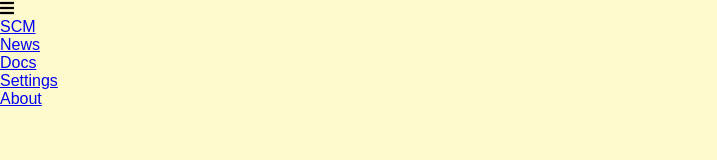
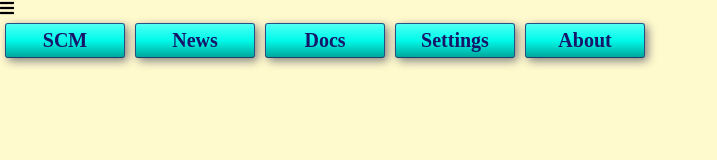
Before and after one commit to grayts21/CSS-drops, a website: page app/index.html in a window 1280 px wide. Shown: the whole page, without its empty margins (0-717 px from the left). Drawn offline with Linux system fonts and the light colour scheme; files that its build step writes are made by us from their sources.

Commit message:
Buttons are working

```diff
--- a/app/css/style.less
+++ b/app/css/style.less
@@ -8,3 +8,97 @@ body {
   font-family: 'Josefin Sans', sans-serif;
   background: #FFFACD;
 }
+
+nav ul {
+  list-style-type: none;
+  display: block;
+}
+
+// li {
+//   text-align: center;
+// }
+
+.a2Btn {
+  float: left;
+  /* list-style-type: none; */
+  /* border: 1px solid #000; */
+  /* font-family: "Arial Black"; */
+  text-decoration: none;
+
+}
+
+.btn {
+  font-family: "Copperplate Gothic";
+  font-weight: bold;
+  font-size: 20px;
+  text-align: center;
+  color: #16166B;
+  // padding: 5px 20px 5px 20px;
+  padding: 5px 5px 5px 5px;
+  width: 120px;
+  border:  #16166B 1px solid;
+  border-radius: 3px;
+  margin: 5px;
+  box-shadow: 3px 3px 10px gray;
+
+  // &:before, &:after {
+  //   content: '';
+  //   position: absolute;
+
+  // }
+  // &:after {
+  //   top: 0;
+  //   bottom: 0;
+  //   right: 0;
+  //   left: 0;
+  //   border: 2px solid rgba(255, 255, 255, 0.1);
+  //   border-bottom: 0;
+  //   border-radius: 7px;
+  // }
+
+  &.alt {
+    -webkit-box-shadow: 0 1px 3px rgba(0, 0, 0, 0.25);
+    box-shadow: 0 1px 3px rgba(0, 0, 0, 0.25);
+  }
+
+  &.alt:before {
+    display: none;
+  }
+
+  &.blue {
+    background: #3471b8;
+    border-color: #255184 #244f80 #1e4068;
+    background-image: linear-gradient(to bottom, #497fcc 0%, #3d72c8 50%, #3471b8 50%, #2365a0 100%);
+    /* Permalink - use to edit and share this gradient: http://colorzilla.com/gradient-editor/#54fff2+0,33fff1+17,00fae9+49,00c2b5+84,00a89d+100 */
+    background: #54fff2; /* Old browsers */
+    background-image: -moz-linear-gradient(top, #54fff2 0%, #33fff1 17%, #00fae9 49%, #00c2b5 84%, #00a89d 100%); /* FF3.6-15 */
+    background-image: -webkit-linear-gradient(top, #54fff2 0%,#33fff1 17%,#00fae9 49%,#00c2b5 84%,#00a89d 100%); /* Chrome10-25,Safari5.1-6 */
+    background-image: linear-gradient(to bottom, #54fff2 0%,#33fff1 17%,#00fae9 50%,#00c2b5 84%,#00a89d 100%); /* W3C, IE10+, FF16+, Chrome26+, Opera12+, Safari7+ */
+    filter: progid:DXImageTransform.Microsoft.gradient( startColorstr='#54fff2', endColorstr='#00a89d',GradientType=0 ); /* IE6-9 */
+  }
+
+  &.blue:before {
+    background: #4c8ad3;
+    background-image: linear-gradient(to bottom, #29609f, #5995da);
+  }
+
+  &.blue:hover {
+    background: #3d79c8;
+    background-image: linear-gradient(to bottom, #216298 0%, #3774c4 60%, #3d79c8 100%);
+  }
+
+  &.blue:hover:after {
+    border-color: #3d79c8;
+  }
+
+}
+
+.btnPop:hover {
+  /* background-color: #1E90FF; */
+  /* font-family: "Tahoma"; */
+  text-shadow: 2px 2px #9f9fb4;
+  font-size: 22px;
+  padding: 3px 16px 5px 16px;
+  transition: all 100ms ease;
+
+}
--- a/app/index.html
+++ b/app/index.html
@@ -19,11 +19,11 @@
       <!-- <a href="#" class="logo">logo</a> -->
 
       <ul class="menu" id="js-menu">
-        <li id="menuSCM" class="menuItem"><a href="#" class="menuActivex">SCM</a></li>
-        <li id="menuNews" class="menuItem"><a href="#" class="menuActivex">News</a></li>
-        <li id="menuDocs" class="menuItem"><a href="#" class="menuActivex">Docs</a></li>
-        <li id="menuSettings" class="menuItem"><a href="#">Settings</a></li>
-        <li id="menuAbout" class="menuItem"><a href="#" class="menuActivex">About</a></li>
+        <li id="menuSCM"><a href="#" class="a2Btn btn blue">SCM</a></li>
+        <li id="menuNews"><a href="#" class="a2Btn btn blue">News</a></li>
+        <li id="menuDocs"><a href="#" class="a2Btn btn blue">Docs</a></li>
+        <li id="menuSettings"><a href="#" class="a2Btn btn blue">Settings</a></li>
+        <li id="menuAbout"><a href="#" class="a2Btn btn blue">About</a></li>
       </ul>
     </nav>
   </header>
```
Also changed, not shown: app/css/style.css.
